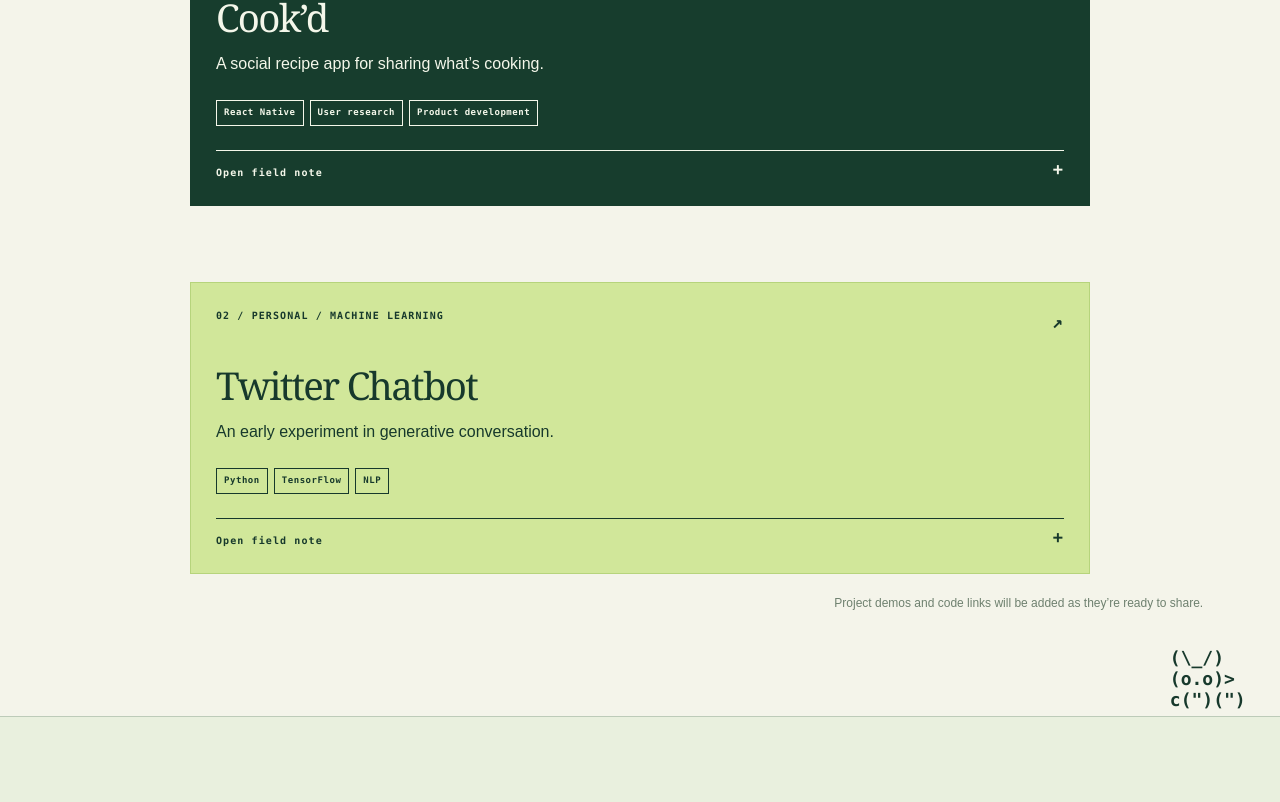
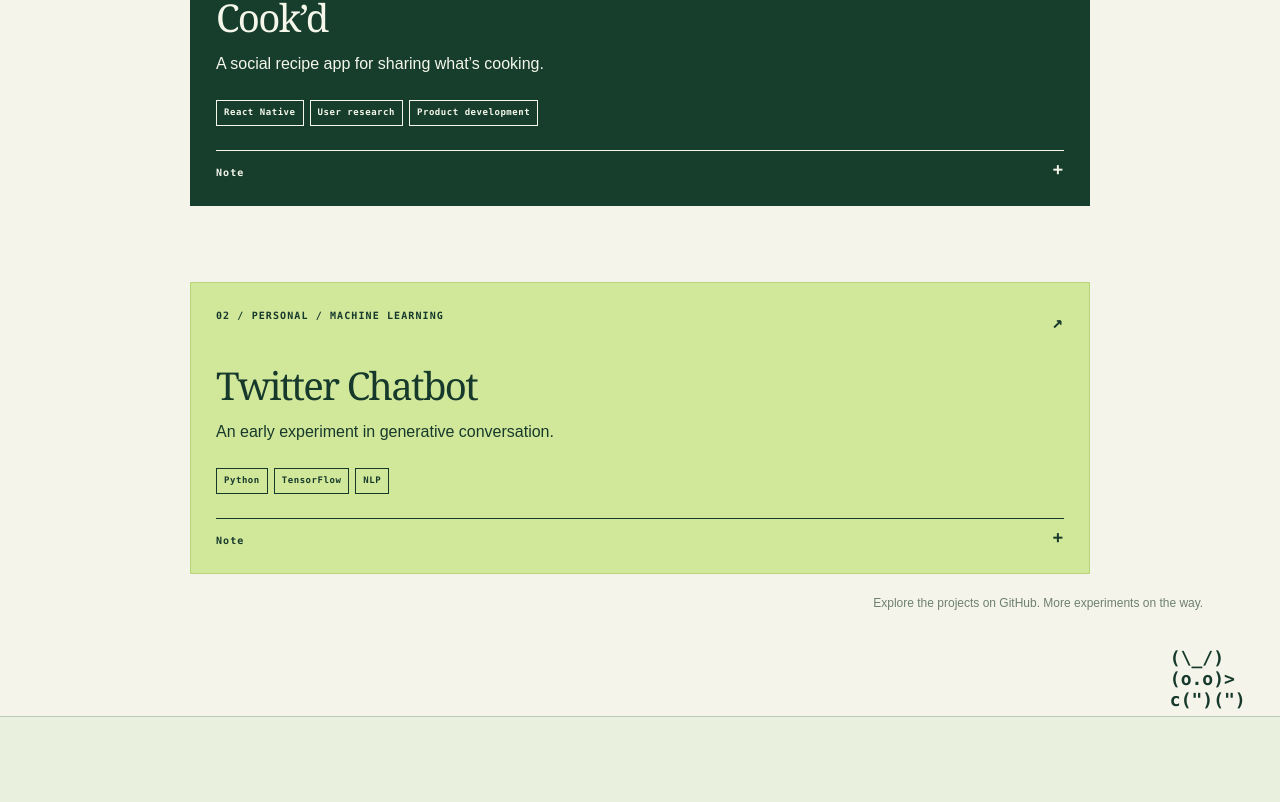
Before and after one commit to bryanryu1/personal-website, a Next.js app: page / in a window 1280 px wide. Shown: the part 1302-2104 px from the top of the page. Built offline with nearby package versions, Linux system fonts and the light colour scheme.

Commit message:
Link personal projects to GitHub and simplify note labels

```diff
--- a/src/components/FieldNotesHome.tsx
+++ b/src/components/FieldNotesHome.tsx
@@ -3,10 +3,12 @@ import { Jimmy, ProjectBunny, TrailSnail, Frog } from "./FieldAnimals";
 
 const work = [
   { number: "01", label: "PERSONAL / MOBILE", title: "Cook’d",
+    href: "https://github.com/Do-Jest-While-True",
     summary: "A social recipe app for sharing what’s cooking.",
     details: "I built a React Native social recipe app and led user research, prioritization, and iterative product development.",
     tags: ["React Native", "User research", "Product development"], tone: "dark" },
   { number: "02", label: "PERSONAL / MACHINE LEARNING", title: "Twitter Chatbot",
+    href: "https://github.com/bryanryu1/twitter_project",
     summary: "An early experiment in generative conversation.",
     details: "A generative chatbot trained on tweets from Twitter (R.I.P.) to produce casual, conversational output.",
     tags: ["Python", "TensorFlow", "NLP"], tone: "lime" },
@@ -96,17 +98,17 @@ export function FieldNotesHome() {
             {work.map((item) => (
               <details key={item.number} className={`field-work-card field-tone-${item.tone}`}>
                 <summary>
-                  <div className="field-card-meta"><span>{item.number} / {item.label}</span><span className="field-card-open" aria-hidden="true">↗</span></div>
-                  <h3>{item.title}</h3>
+                  <div className="field-card-meta"><span>{item.number} / {item.label}</span><a className="field-card-open" href={item.href} target="_blank" rel="noopener noreferrer" aria-label={`View ${item.title} on GitHub (opens in a new tab)`}>↗</a></div>
+                  <h3><a href={item.href} target="_blank" rel="noopener noreferrer">{item.title}</a></h3>
                   <p>{item.summary}</p>
                   <div className="field-card-tags">{item.tags.map((tag) => <span key={tag}>{tag}</span>)}</div>
-                  <span className="field-card-prompt">Open field note <span aria-hidden="true">+</span></span>
+                  <span className="field-card-prompt">Note <span aria-hidden="true">+</span></span>
                 </summary>
                 <div className="field-card-detail"><p>{item.details}</p></div>
               </details>
             ))}
           </div>
-          <p className="field-work-footnote">Project demos and code links will be added as they’re ready to share.</p>
+          <p className="field-work-footnote">Explore the projects on GitHub. More experiments on the way.</p>
           <ProjectBunny />
         </section>
 
```
